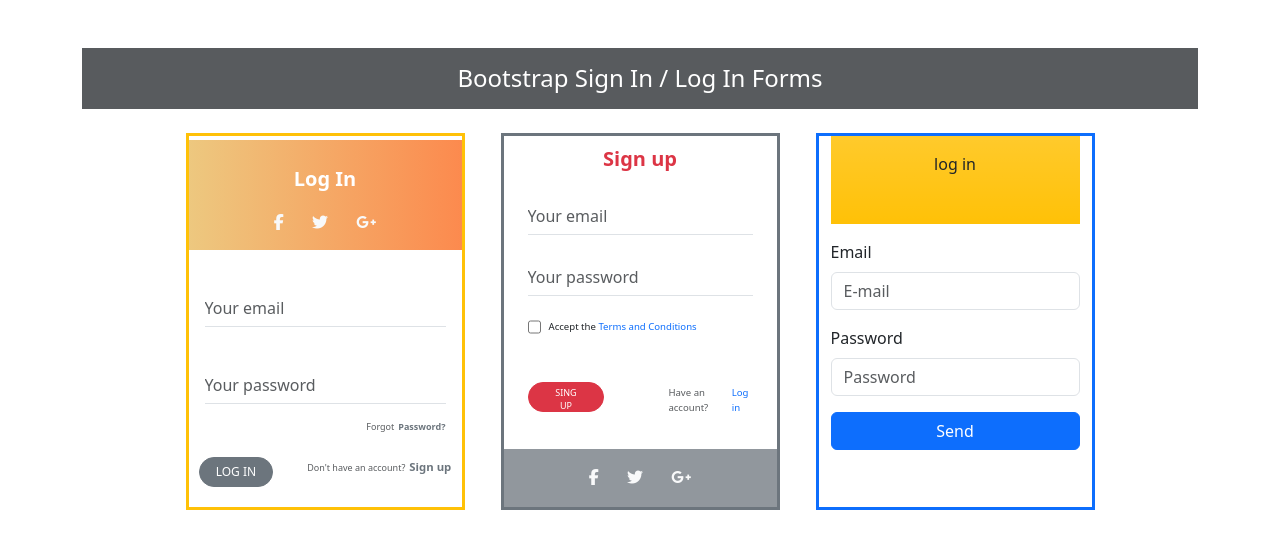
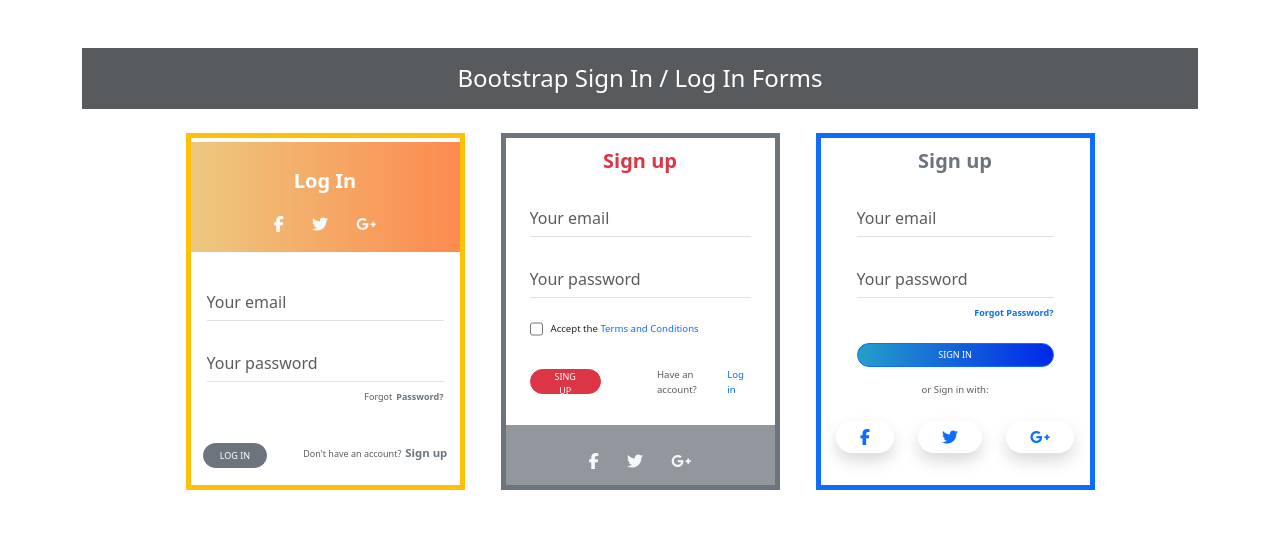
Before and after one commit to Shofiul-17/bootstrap-login-forms, a plain HTML site: page login.html in a window 1280 px wide. Drawn offline with nearby package versions, Linux system fonts and the light colour scheme.

Commit message:
third login form is done

```diff
--- a/login.html
+++ b/login.html
@@ -35,7 +35,7 @@
         </div>
 
         <div class="container d-flex justify-content-center mb-4">
-            <div class="row col-md-3 me-5 border border-3 border-warning">
+            <div class="row col-md-3 me-5 border border-5 border-warning">
                 <form class="p-0">
                     <!-- <div class="text-center text-white pt-2 pb-3" style="background: rgb(0,212,255);
                         background: linear-gradient(90deg,  rgba(237,200,127,1) 0%, rgba(252,138,78,1) 100%);"> -->
@@ -54,14 +54,14 @@
                             <a href=""><i class="fa-brands fa-google-plus-g link-light"></i></a>
                         </div>
                     </div>
-                    <div class="m-3">
+                    <div class="m-3 mt-2 mb-0">
                         <!-- <label for="email" class="form-label text-capitalize">email</label> -->
                         <label for="email1" class="form-label text-capitalize"></label>
                         <!-- <input type="email" class="form-control border border-0 border-bottom" placeholder="Your email" id="email" aria-describedby="emailHelp"> -->
                         <input type="email" class="form-control border-0 shadow-0 border-bottom rounded-0 ps-0" placeholder="Your email" id="email1" aria-describedby="emailHelp">
                         <!-- <input type="email" class="form-control text ps-0" style="border: none; border-bottom: 1px solid gray;" placeholder="Your email" id="email1" aria-describedby="emailHelp"> -->
                     </div>
-                    <div class="m-3">
+                    <div class="m-3 mt-0 mb-2">
                         <label for="Password" class="form-label text-capitalize"></label>
                         <!-- <input type="password" class="form-control" placeholder="Password" id="Password"> -->
                         <input type="password" class="form-control border-0 border-bottom rounded-0 ps-0" placeholder="Your password" id="Password">
@@ -70,13 +70,13 @@
                              password?
                         </div> -->
                     </div>
-                    <div class="d-flex justify-content-end me-3"  style="font-size: xx-small;">
+                    <div class="d-flex justify-content-end me-3 mb-3"  style="font-size: xx-small;">
                         <!-- <div class="form-text text-capitalize pe-1" id="emailHelp">forgot</div> -->
                         <p class="text-capitalize text-muted pe-1" id="emailHelp">forgot</p>
                         <a class="text-capitalize text-decoration-none fw-bold link-secondary" href="">password?</a>
                     </div>
-                    <div class="d-flex justify-content-evenly mb-3">
-                        <button class="btn btn-secondary rounded-pill text-uppercase mt-2 pe-3 ps-3" type="send" value="send" style="--bs-btn-padding-y: .15rem; --bs-btn-padding-x: .5rem; --bs-btn-font-size: .75rem; height: 30px;">log in</button>
+                    <div class="d-flex justify-content-evenly mb-2">
+                        <button class="btn btn-secondary rounded-pill text-uppercase mt-2 pe-3 ps-3" type="send" value="send" style="--bs-btn-padding-y: .25rem; --bs-btn-padding-x: .5rem; --bs-btn-font-size: .75rem; height: 25px; font-size: xx-small;">log in</button>
                         <div class="d-flex justify-content-end mt-2" style="font-size: small;">
                             <!-- <p class="form-text text-capitalize" >Don't have an account?</p> -->
                             <div class="form-text ps-4 pe-1" style="font-size: xx-small;" id="emailHelp">
@@ -92,7 +92,11 @@
                     </div>
                 </form>
             </div>
-            <div class="row col-md-3 me-5 border border-3 border-secondary">
+
+            <!-- =============================================================================================== -->
+            <!-- =============================================================================================== -->
+
+            <div class="row col-md-3 me-5 border border-5 border-secondary">
                 <form class="p-0">
                     <div class="text-center text-danger fs-5 fw-bold pt-2">Sign up</div>
                     <div class="m-4 mt-0 mb-0">
@@ -103,43 +107,72 @@
                         <label for="Password" class="form-label text-capitalize"></label>
                         <input type="password" class="form-control border-0 border-bottom rounded-0 ps-0" placeholder="Your password" id="Password">
                     </div>
-                    <div class="d-flex justify-content-start ms-4" style="font-size: 60%;">
+                    <div class="d-flex justify-content-start mb- ms-4" style="font-size: 60%;">
                         <input class="me-2" type="checkbox" value="terms-and-conditions">
                         <label class="" for="">Accept the <a class="text-decoration-none" href="">Terms and Conditions</a></label>
                     </div>
-                    <div class="d-flex justify-content-start m-4 mt-5 mb-0">
+                    <div class="d-flex justify-content-start m-4 mb-0">
                         <!-- <button class="btn btn-primary text-capitalize" type="send" value="send">send</button> -->
-                        <button class="btn btn-danger rounded-pill text-uppercase me-3 pe-4 ps-4" type="send" value="send" style="--bs-btn-padding-y: .15rem; --bs-btn-padding-x: .5rem; --bs-btn-font-size: .75rem; height: 30px; font-size: xx-small;">sing up</button>
-                        <p class="form-text ms-5" style="font-size: 60%;">Have an account?</p>
-                        <a class="text-decoration-none pt-1 ms-1" style="font-size: 60%;" href="">Log in</a>
+                        <div class="mt-2">
+                            <button class="btn btn-danger rounded-pill text-uppercase me-2 p-0 pe-4 ps-4" type="send" value="send" style="--bs-btn-padding-y: .25rem; --bs-btn-padding-x: .5rem; --bs-btn-font-size: .75rem; height: 25px; font-size: xx-small;">sing up</button>
+                        </div>
+                        <p class="form-text mt-2 ms-5" style="font-size: 60%;">Have an account?</p>
+                        <a class="text-decoration-none mt-1 pt-1 ms-1" style="font-size: 60%;" href="">Log in</a>
                     </div>
                 </form>
-
                 <div class="text-center bg-secondary bg-opacity-75 text-white">
-
                     <!-- <div class="text-center text-capitalize fs-4 fw-bold text-white bg-warning bg-gradient pt-3 pb-5">log in</div> -->
                     <!-- <div class="text-capitalize fs-5 fw-bold">log in</div> -->
-                    <div class="mt-3">
+                    <div class="mt-4">
                         <a href=""><i class="fa-brands fa-facebook-f link-light me-4"></i></a>
                         <a href=""><i class="fa-brands fa-twitter link-light me-4"></i></a>
                         <a href=""><i class="fa-brands fa-google-plus-g link-light"></i></a>
                     </div>
                 </div>
             </div>
-            <div class="row col-md-3 border border-3 border-primary">
+
+            <!-- =============================================================================================== -->
+            <!-- =============================================================================================== -->
+
+            <div class="row col-md-3 border border-5 border-primary">
                 <form class="">
-                    <div class="text-center bg-warning bg-gradient pt-3 pb-5">log in</div>
-                    <div class="mt-3 mb-3">
-                        <label for="email" class="form-label text-capitalize">email</label>
+                    <!-- <div class="text-center bg-warning bg-gradient pt-3 pb-5">log in</div> -->
+                    <div class="text-center text-secondary fs-5 fw-bold pt-2">Sign up</div>
+                    <!-- <div class="mt-3 mb-3">
+                        <label for="email" class="form-label text-capitalize"></label>
                         <input type="email" class="form-control" placeholder="E-mail" id="email" aria-describedby="emailHelp">
+                    </div> -->
+                    <div class="m-4 mt-0 mb-0">
+                        <label for="email" class="form-label text-capitalize"></label>
+                        <input type="email" class="form-control border-0 border-bottom rounded-0 ps-0" placeholder="Your email" id="email" aria-describedby="emailHelp">
                     </div>
-                    <div class="mb-3">
+                    <!-- <div class="mb-3">
                         <label for="Password" class="form-label text-capitalize">password</label>
                         <input type="password" class="form-control" placeholder="Password" id="Password">
+                    </div> -->
+                    <div class="m-4 mt-0 mb-2">
+                        <label for="Password" class="form-label text-capitalize"></label>
+                        <input type="password" class="form-control border-0 border-bottom rounded-0 ps-0" placeholder="Your password" id="Password">
                     </div>
-                    <div class="d-grid mb-4">
-                        <button class="btn btn-primary text-capitalize" type="send" value="send">send</button>
-                      </div>
+                    <div class="d-flex justify-content-end me-4 mb-4"  style="font-size: xx-small;">
+                        <!-- <div class="form-text text-capitalize pe-1" id="emailHelp">forgot</div> -->
+                        <!-- <p class="text-capitalize text-muted pe-1" id="emailHelp">forgot</p> -->
+                        <a class="text-capitalize text-decoration-none fw-bold" href="">forgot password?</a>
+                    </div>
+                    <!-- <div class="m-4 mt-0 mb-2">
+                        <button type="button" class="btn btn-primary" style="--bs-btn-padding-y: .25rem; --bs-btn-padding-x: .5rem; --bs-btn-font-size: .75rem;">Custom button</button>
+                    </div> -->
+                    <div class="d-grid me-4 mb-3 ms-4">
+                        <button class="btn btn-primary text-uppercase rounded-pill" style="--bs-btn-padding-y: .25rem; --bs-btn-padding-x: .5rem; --bs-btn-font-size: .75rem; font-size: xx-small; background: linear-gradient(90deg, #269ec9 0%, #0027eb 100%)" type="send" value="send">sign in</button>
+                    </div>
+                    <div>
+                        <p class="form-text text-center" style="font-size: 60%;">or Sign in with:</p>
+                    </div>
+                    <div class="d-flex justify-content-center mt-4">
+                        <a href=""><i class="fa-brands fa-facebook-f shadow pt-2 pe-4 pb-2 ps-4 rounded-pill me-4"></i></a>
+                        <a href=""><i class="fa-brands fa-twitter shadow pt-2 pe-4 pb-2 ps-4 rounded-pill me-4"></i></a>
+                        <a href=""><i class="fa-brands fa-google-plus-g shadow pt-2 pe-4 pb-2 ps-4 rounded-pill"></i></a>
+                    </div>
                 </form>
             </div>
         </div>
```
